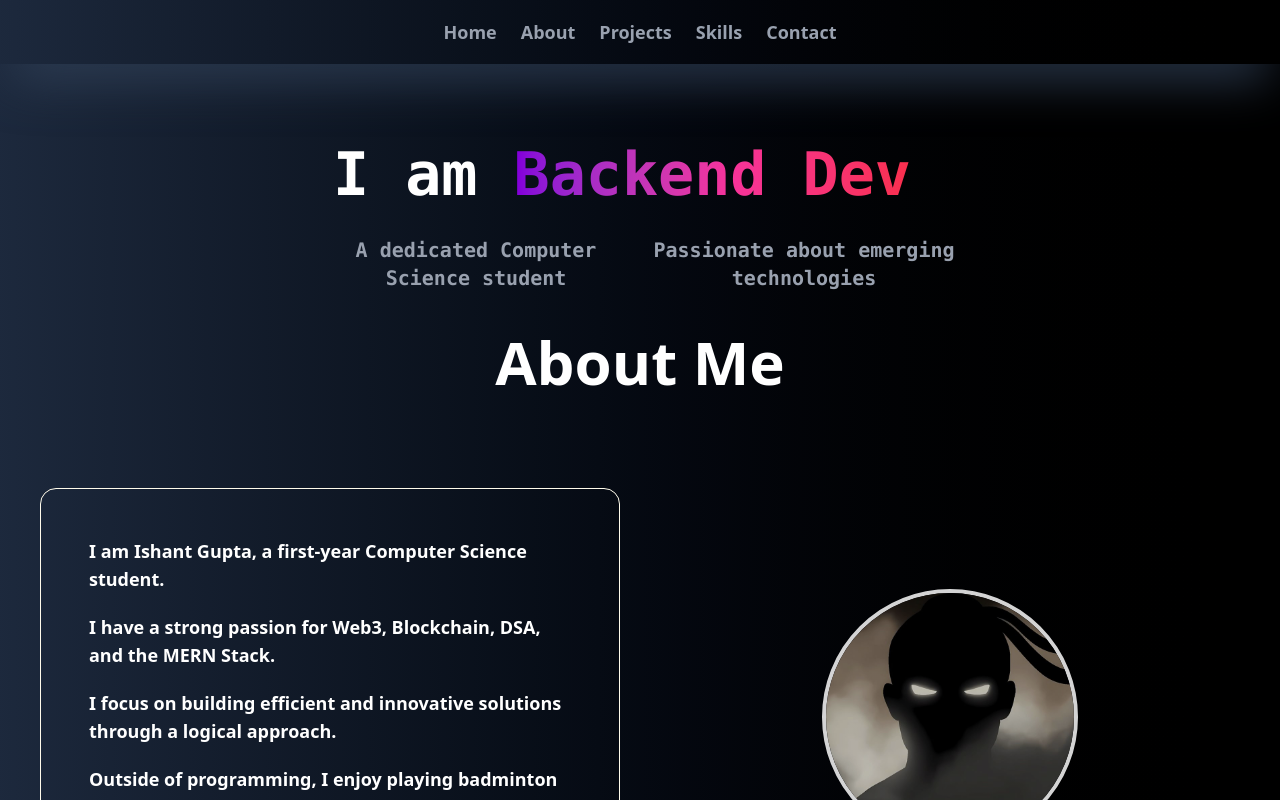
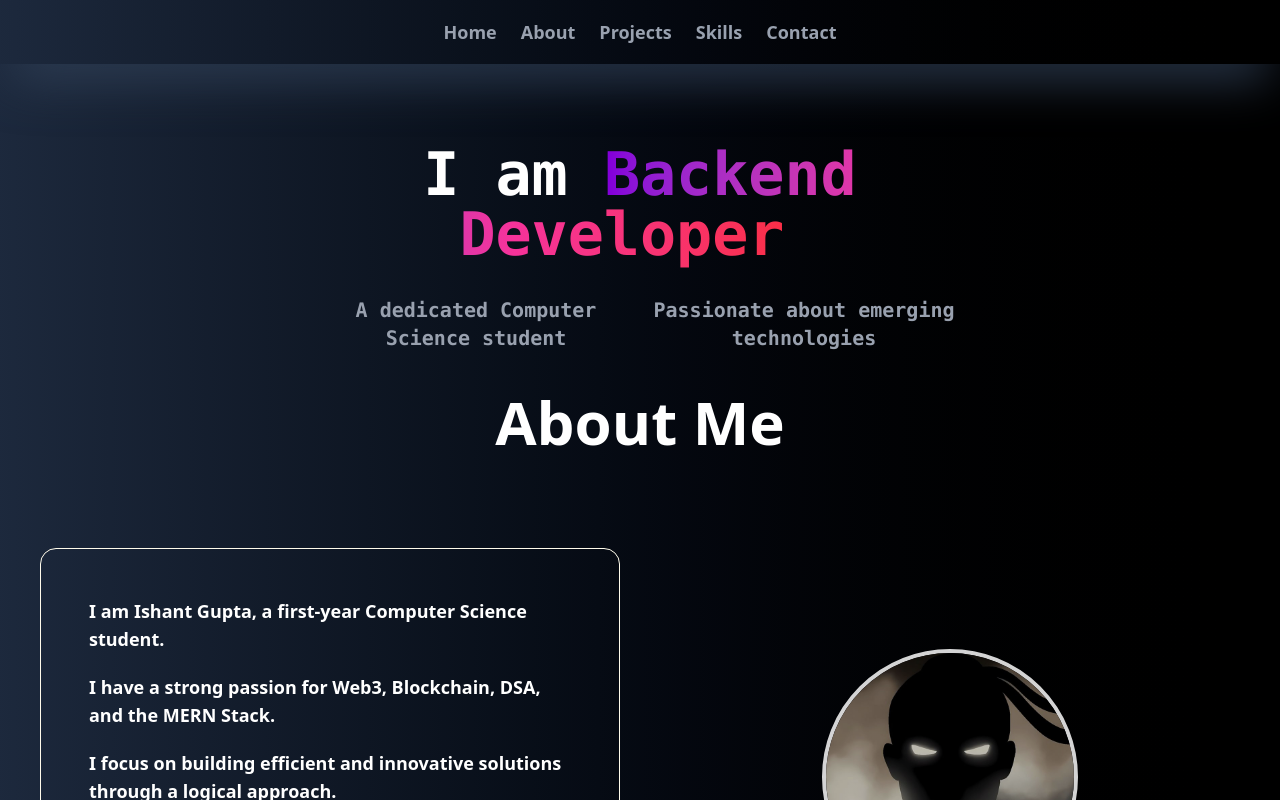
Before and after one commit to itsishant/Ishant-Portfolio-, a React (Vite) app: page / in a window 1280 px wide. Shown: the top 800 px of the page. Built offline with nearby package versions, Linux system fonts and the light colour scheme.

Commit message:
changes dev

```diff
--- a/src/Components/Home.jsx
+++ b/src/Components/Home.jsx
@@ -11,9 +11,9 @@ export const Home = () => (
           sequence={[
             "Ishant Gupta",
             2000,
-            "Frontend Dev",
+            "Frontend Developer",
             2000,
-            "Backend Dev",
+            "Backend Developer",
             2000,
           ]}
           wrapper="span"
```
